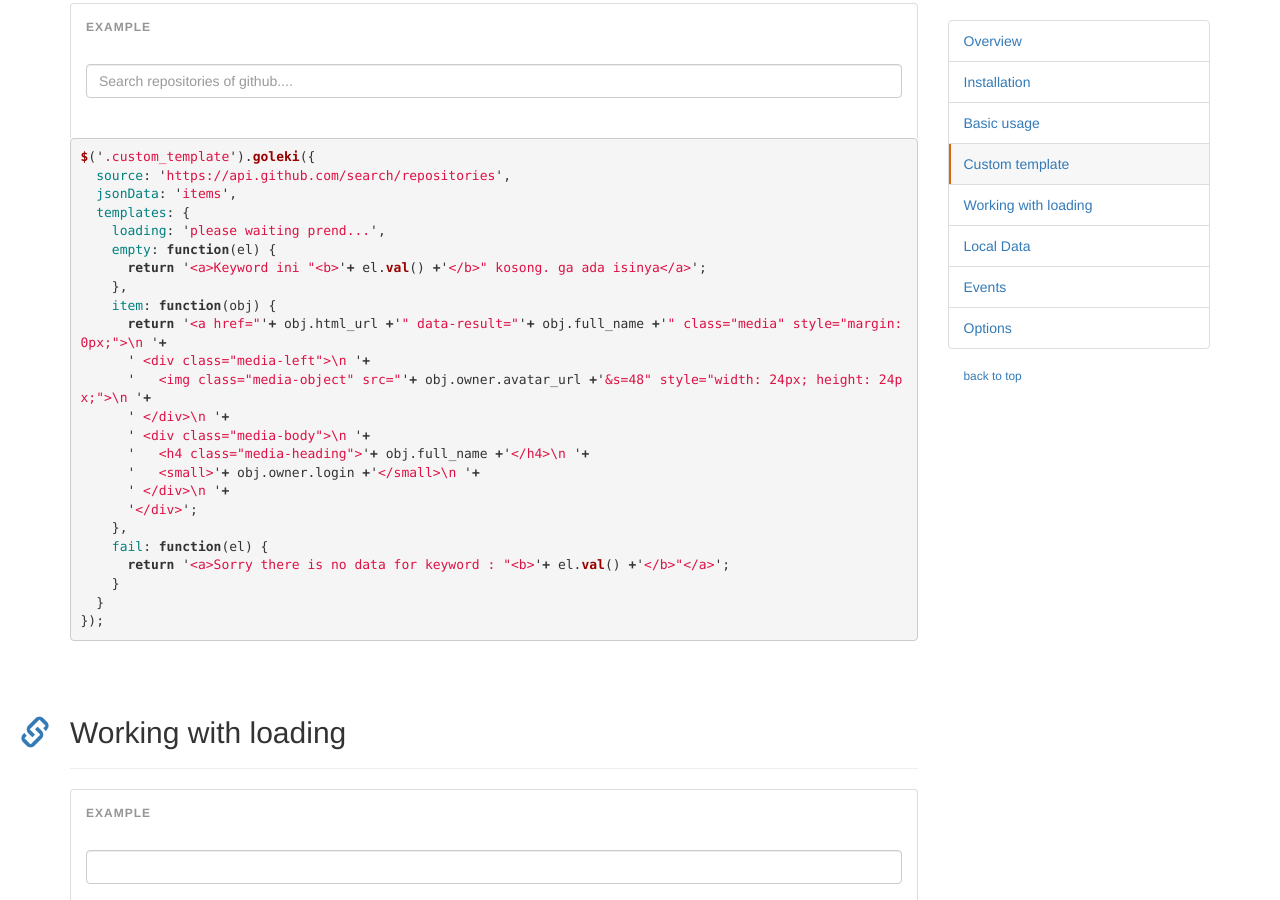
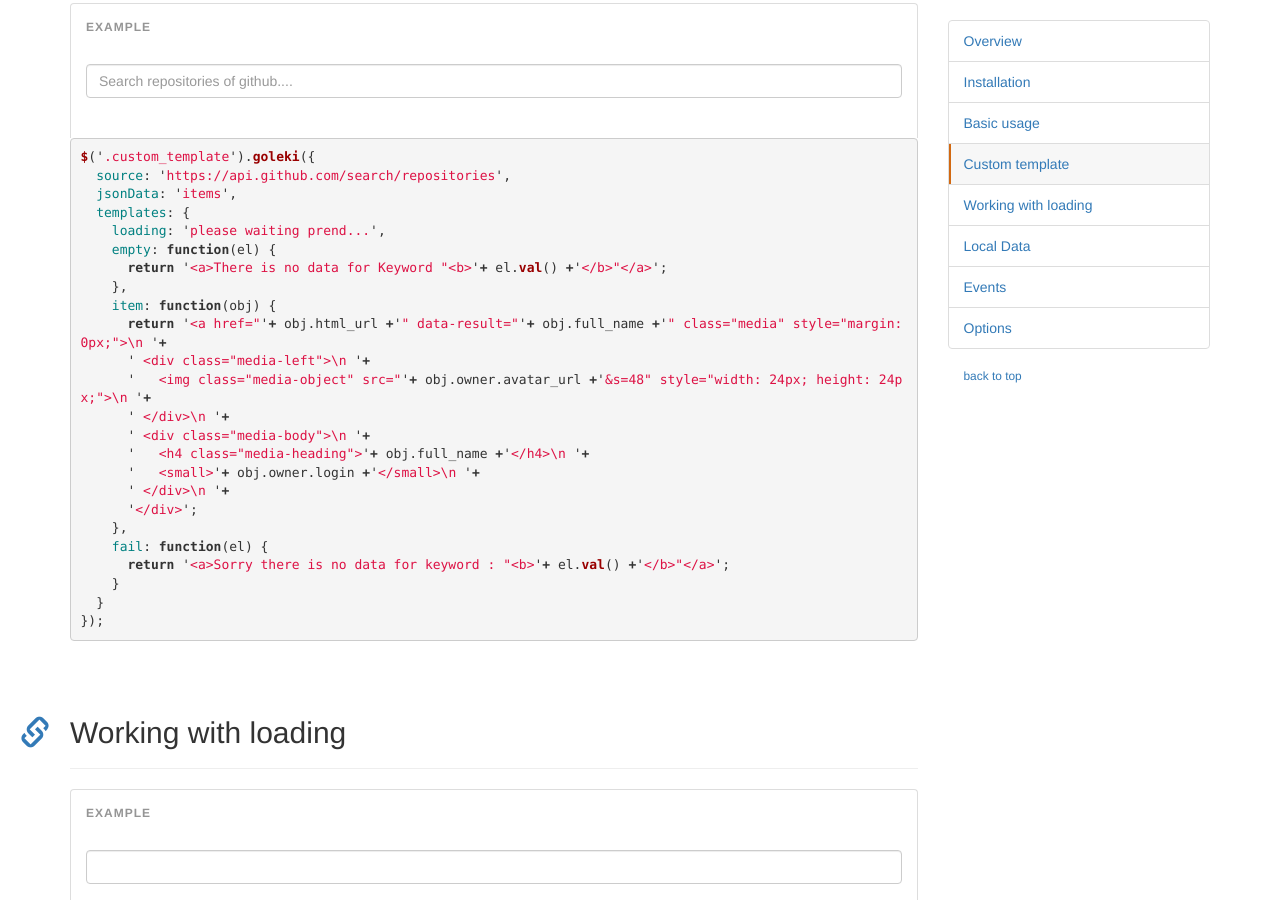
Before and after one commit to antoniputra/goleki, a Jekyll site: the page built from index.html, in a window 1280 px wide and 900 px high, scrolled down 1971 px. Built offline with Jekyll 4.4.1, drawn with Linux system fonts in a browser that asks for light colours; nearby versions of some CDN libraries.

Commit message:
fix docs

```diff
--- a/index.html
+++ b/index.html
@@ -97,7 +97,7 @@ $('.custom_template').goleki({
   templates: {
     loading: 'please waiting prend...',
     empty: function(el) {
-      return '<a>Keyword ini "<b>'+ el.val() +'</b>" kosong. ga ada isinya</a>';
+      return '<a>There is no data for Keyword "<b>'+ el.val() +'</b>"</a>';
     },
     item: function(obj) {
       return '<a href="'+ obj.html_url +'" data-result="'+ obj.full_name +'" class="media" style="margin:0px;">\n '+
```
